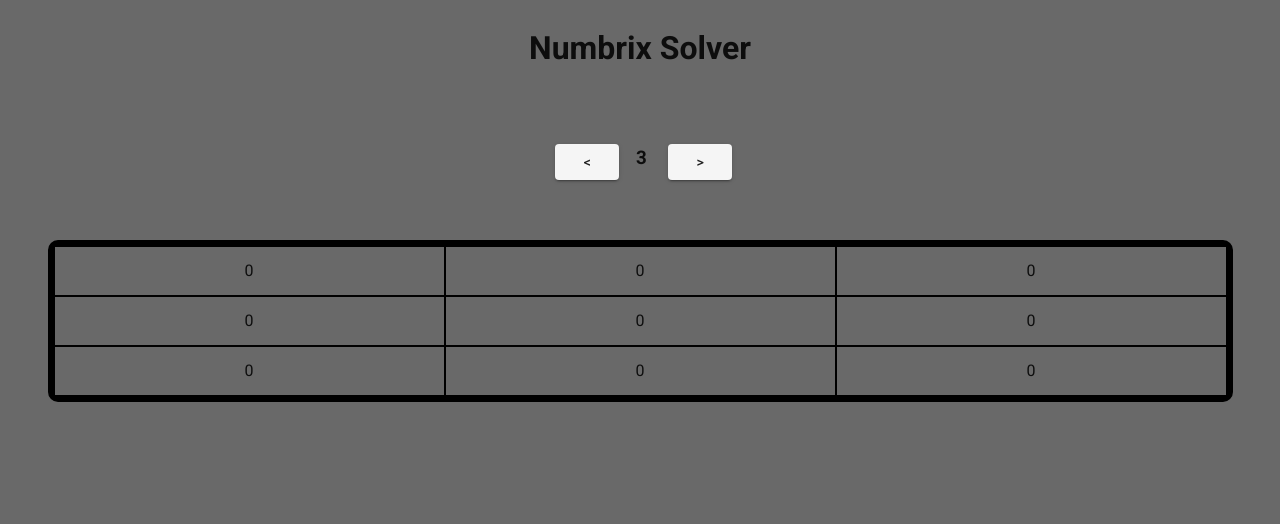
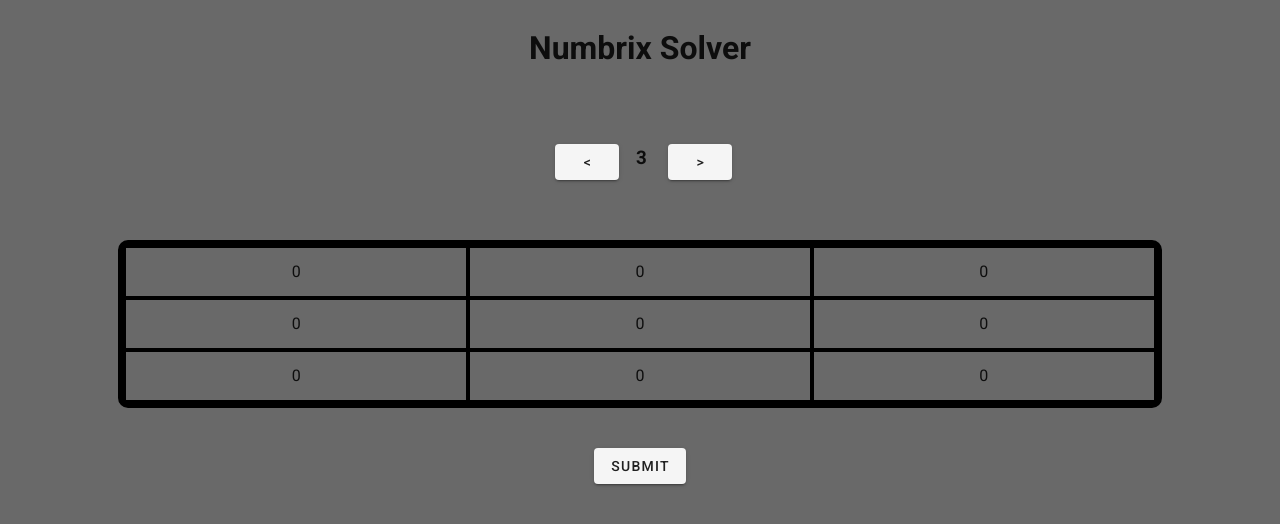
Before and after one commit to sdrrv/Numbrix_Solver, a Vue app in the folder numbrix_solver/: page / in a window 1280 px wide. Shown: the top 524 px of the page. Built offline with nearby package versions, Linux system fonts and the light colour scheme.

Commit message:
Submit Button Added

```diff
--- a/numbrix_solver/src/App.vue
+++ b/numbrix_solver/src/App.vue
@@ -28,7 +28,7 @@
       </v-row>
 
       <v-row class="text-center my-3">
-        <v-container class="board">
+        <v-container class="board" :style="'max-width: '+ getBoardSize() + '%'">
           <v-row v-for="row in gridSize" :key="row">
             <v-col v-for="col in gridSize" :key="col" class="ma-0 pa-0">
               <v-container
@@ -40,6 +40,10 @@
             </v-col>
           </v-row>
         </v-container>
+      </v-row>
+
+      <v-row class="justify-center my-10">
+        <v-btn @click="getData">Submit</v-btn>
       </v-row>
 
     </v-main>
@@ -84,6 +88,11 @@ export default {
   },
 
   methods : {
+
+    getBoardSize(){
+      return 80
+    },
+
     changeGridSize(amount){
       this.gridSize += amount
       if (this.gridSize < 2)
@@ -100,24 +109,31 @@ export default {
     },
 
     setNewMatrix(size) {
-      console.log(this.matrix)
-      console.log(size)
       this.matrix = new Array(size);
-      console.log(this.matrix)
       for (let i = 0; i < size; i++){
         this.matrix[i] = new Array(size)
         for (let j = 0; j < size; j++)
           this.matrix[i][j] = "0";
       }
-      console.log(this.matrix)
     },
 
     insertValue() {
       this.matrix[this.posClicked.row - 1][this.posClicked.col - 1] = this.newPosValue;
       this.newPosValue = ''
       this.dialog = false
+    },
+
+    async getData() {
+      try {
+        const response = await this.$http.get(
+            "http://localhost:5001"
+        );
+        // JSON responses are automatically parsed.
+        console.log(response.data)
+      } catch (error) {
+        console.log(error);
+      }
     }
-
   }
 };
 </script>
@@ -128,8 +144,7 @@ export default {
     border-radius: 10px;
   }
   .lilBoard {
-
-    border: 1px solid black;
+    border: 2px solid black;
 
   }
 </style>
```
